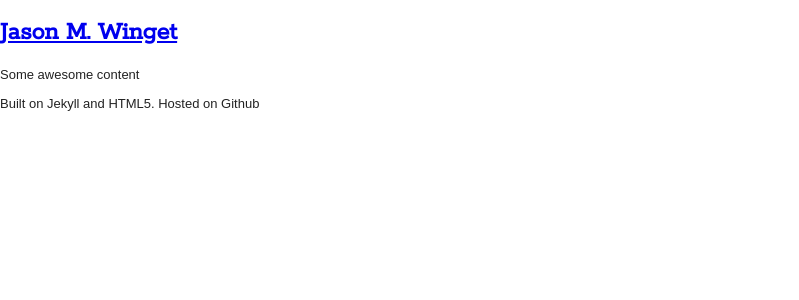
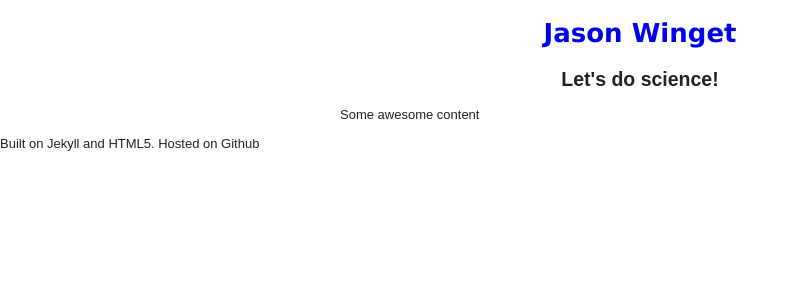
Before and after one commit to jwinget/jwinget.github.com, a Jekyll site: the page built from index.html, in a window 1280 px wide. Shown: the top 300 px of the page, without its empty margins (0-799 px from the left). Built offline with Jekyll 4.4.1, drawn with Linux system fonts in a browser that asks for light colours; nearby versions of some CDN libraries; some web fonts are replaced.

Commit message:
More CSS updates

```diff
--- a/_layouts/default.html
+++ b/_layouts/default.html
@@ -25,7 +25,7 @@
   <!-- CSS concatenated and minified via ant build script-->
   <link rel="stylesheet" href="css/style.css">
   <!-- Google web fonts -->
-  <link href='http://fonts.googleapis.com/css?family=Rokkitt' rel='stylesheet' type='text/css'>
+  <link href='http://fonts.googleapis.com/css?family=Podkova' rel='stylesheet' type='text/css'>
   <!-- end CSS-->
 
   <!-- More ideas for your <head> here: h5bp.com/d/head-Tips -->
@@ -40,7 +40,8 @@
 
   <div id="container">
     <header>
-	<h1><a href='/'>Jason M. Winget</a></h1>
+	<h1><a href='/'>Jason Winget</a></h1>
+	<h2>Let's do science!</h2>
     </header>
     <div id="main" role="main">
 		{{ content }}
--- a/css/style.css
+++ b/css/style.css
@@ -212,7 +212,13 @@ td { vertical-align: top; }
    ========================================================================== */
 
 /*========== My Style ==========*/
-h1 { font-family: 'Rokkitt', 'Lucida Grand', serif; }
+#main {
+	width: 600px;
+	margin: auto;
+	}
+h1 { font-family: 'Podkova', 'Lucida Grande', serif; }
+header { text-align: center; }
+header h1 a { text-decoration: none; }
 
 
 
```
